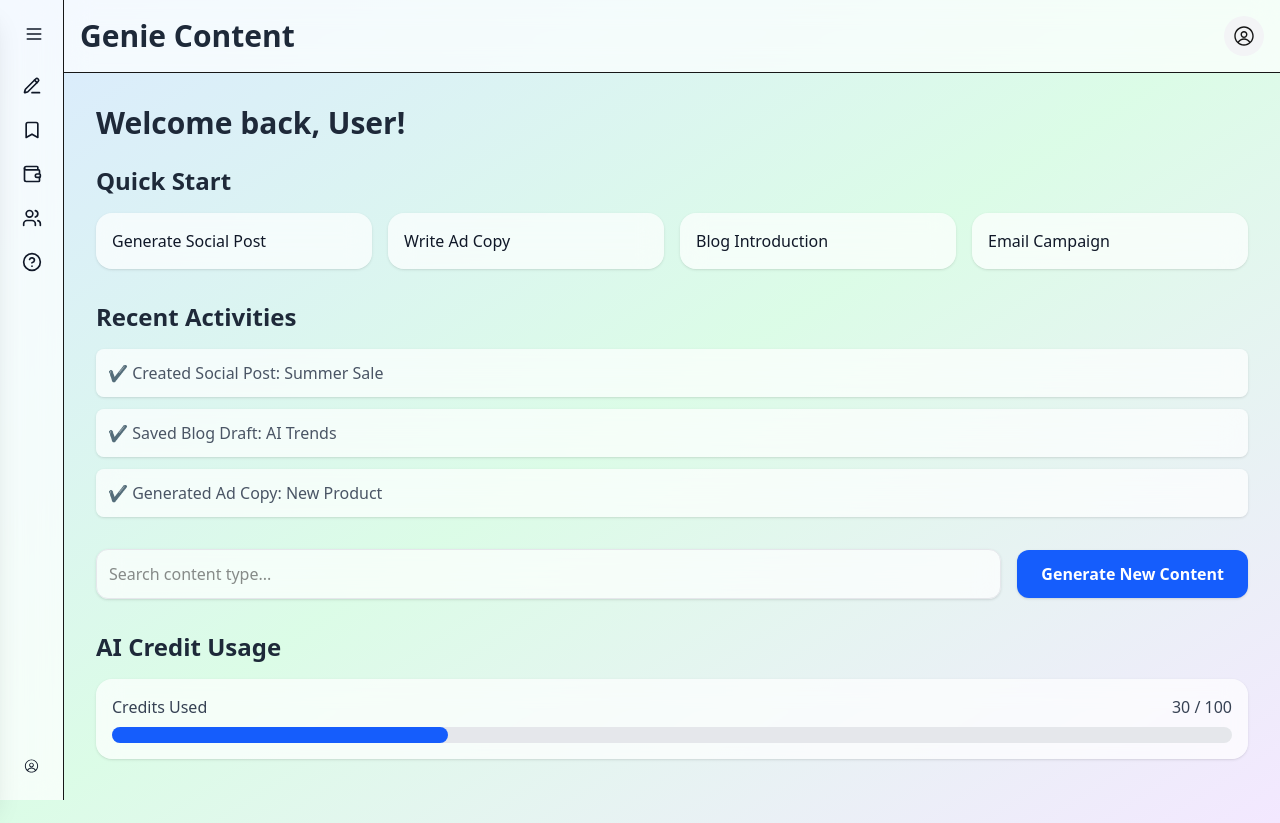
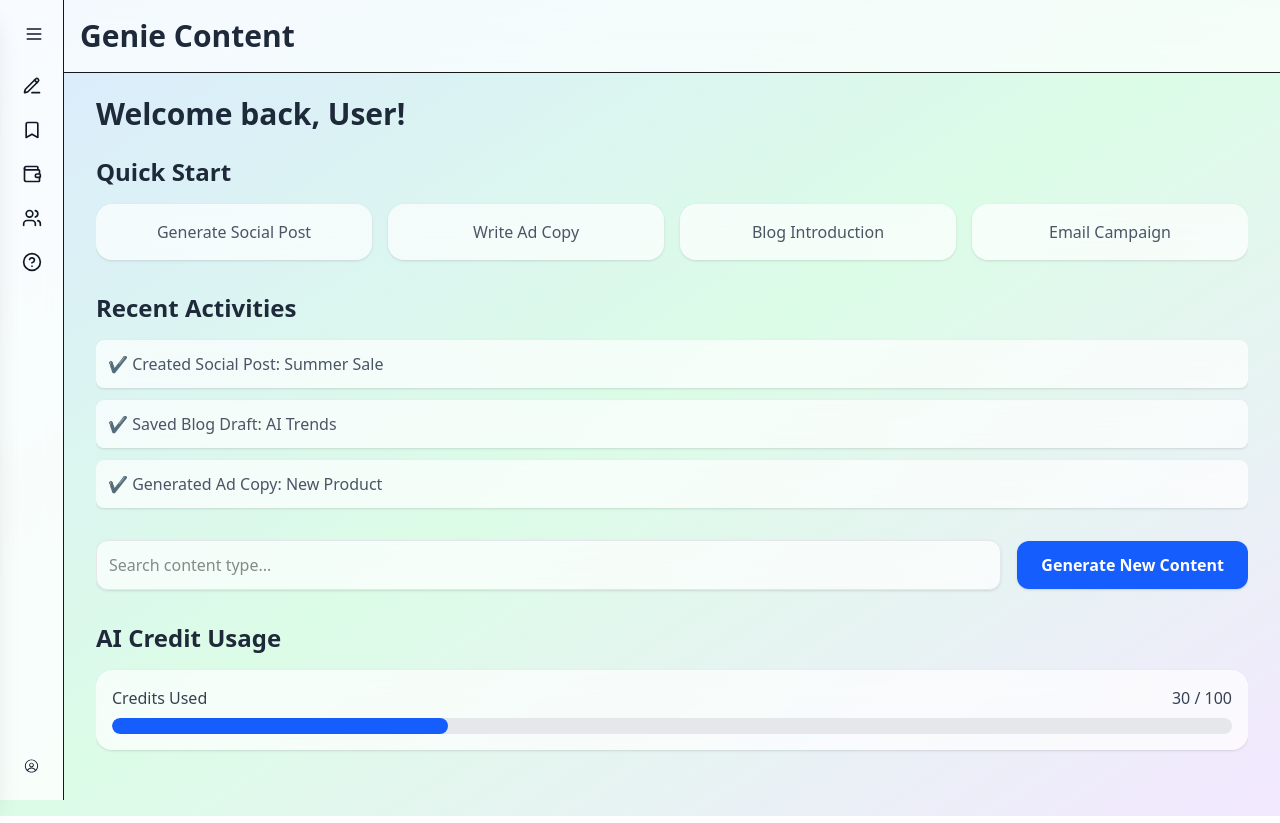
Before and after one commit to aryanpandey-123/geniecontent, a Next.js app: page /dashboard in a window 1280 px wide. Built offline with nearby package versions, Linux system fonts and the light colour scheme.

Commit message:
Refactor Dashboard and Sidebar components: improve structure, enhance sidebar functionality, and update imports.

```diff
--- /dev/null
+++ b/src/app/components/sidebar.tsx
@@ -0,0 +1,137 @@
+// This is the sidebar component.
+
+'use client';
+
+import React, { useEffect, useRef } from 'react';
+import Link from 'next/link';
+import { LuMenu } from 'react-icons/lu';
+import { RxAvatar } from 'react-icons/rx';
+
+export interface MenuItem {
+  name: string;
+  icon: React.ReactNode;
+  href: string;
+}
+
+interface SidebarProps {
+  isMobile?: boolean;
+  expanded: boolean;
+  setExpanded: (v: boolean) => void;
+  sidebarOpen: boolean;
+  setSidebarOpen: (v: boolean) => void;
+  menuItems: MenuItem[];
+}
+
+export default function Sidebar({
+  isMobile = false,
+  expanded,
+  setExpanded,
+  sidebarOpen,
+  setSidebarOpen,
+  menuItems = [],
+}: SidebarProps) {
+  const sidebarRef = useRef<HTMLDivElement | null>(null);
+  const closeBtnRef = useRef<HTMLButtonElement | null>(null);
+
+  useEffect(() => {
+    if (!isMobile) return;
+    if (sidebarOpen) {
+      const prev = document.body.style.overflow;
+      document.body.style.overflow = 'hidden';
+      return () => {
+        document.body.style.overflow = prev;
+      };
+    }
+  }, [isMobile, sidebarOpen]);
+
+  useEffect(() => {
+    if (isMobile && sidebarOpen && closeBtnRef.current) {
+      closeBtnRef.current.focus();
+    }
+  }, [isMobile, sidebarOpen]);
+
+  useEffect(() => {
+    if (!isMobile) return;
+    const onKey = (e: KeyboardEvent) => {
+      if (e.key === 'Escape') setSidebarOpen(false);
+    };
+    window.addEventListener('keydown', onKey);
+    return () => window.removeEventListener('keydown', onKey);
+  }, [isMobile, setSidebarOpen]);
+
+  const desktopClasses = `
+    hidden lg:flex lg:flex-col h-screen fixed left-0 top-0 transition-[width] duration-300
+    ${expanded ? 'w-64' : 'w-16'}
+  `;
+
+  const mobileClasses = `
+    fixed top-0 left-0 h-screen w-64 shadow-xl transform transition-transform duration-300 z-50
+    ${sidebarOpen ? 'translate-x-0' : '-translate-x-full'}
+  `;
+
+  const containerClass = isMobile ? mobileClasses : desktopClasses;
+
+  return (
+    <>
+      <aside
+        ref={sidebarRef}
+        role={isMobile ? 'dialog' : undefined}
+        aria-modal={isMobile ? true : undefined}
+        aria-hidden={isMobile ? !sidebarOpen : undefined}
+        className={`bg-white/80 backdrop-blur-md border-r p-4 ${containerClass}`}
+      >
+
+        <div className="flex items-center justify-between mb-4">
+          <button
+            ref={closeBtnRef}
+            onClick={() => (isMobile ? setSidebarOpen(false) : setExpanded(!expanded))}
+            aria-label={isMobile ? (sidebarOpen ? 'Close sidebar' : 'Open sidebar') : (expanded ? 'Collapse sidebar' : 'Expand sidebar')}
+            aria-expanded={!isMobile ? expanded : undefined}
+            className="p-2 rounded hover:bg-gray-100 focus:outline-none focus:ring-2 focus:ring-blue-500"
+          >
+            <LuMenu size={20} className="text-gray-900" />
+          </button>
+        </div>
+
+        <nav className="flex flex-col space-y-2" aria-label="Main navigation">
+          {menuItems.map((item, i) => {
+            const compact = !isMobile && !expanded;
+            return (
+              <Link
+                key={`${item.name}-${i}`}
+                href={item.href}
+                className={`flex items-center space-x-3 p-2 rounded-md hover:bg-gray-100 transition
+                  ${compact ? 'justify-center' : ''}`}
+                onClick={() => isMobile && setSidebarOpen(false)}
+              >
+                <span className="text-xl" aria-hidden>
+                  {item.icon}
+                </span>
+                {(isMobile || expanded) && <span className="text-gray-800 font-medium">{item.name}</span>}
+              </Link>
+            );
+          })}
+        </nav>
+
+        <button
+          onClick={() => {
+            console.log('Logging out...');
+          }}
+          className="mt-auto w-full flex items-center space-x-3 p-2 rounded-md hover:bg-gray-100 focus:outline-none"
+          aria-label="Logout"
+        >
+          <RxAvatar size={20} className="text-gray-900" />
+          {(isMobile || expanded) && <span className="text-gray-800 font-medium">Logout</span>}
+        </button>
+      </aside>
+
+      {isMobile && sidebarOpen && (
+        <div
+          className="fixed inset-0 z-40 bg-black/40 lg:hidden"
+          onClick={() => setSidebarOpen(false)}
+          aria-hidden="true"
+        />
+      )}
+    </>
+  );
+}
--- a/src/app/dashboard/page.tsx
+++ b/src/app/dashboard/page.tsx
@@ -1,9 +1,9 @@
-// // The Content Generation Screen (main dashboard page)
+// The Content Generation Screen (main dashboard page)
 
 'use client';
 
-import Link from "next/link";
-import { useState } from "react";
+import React, { useMemo, useState } from 'react';
+import Link from 'next/link';
 import {
   LuMenu,
   LuPencilLine,
@@ -11,106 +11,95 @@ import {
   LuWallet,
   LuUsers,
   LuCircleHelp,
-} from "react-icons/lu";
-import { RxAvatar } from "react-icons/rx";
+} from 'react-icons/lu';
+import { RxAvatar } from 'react-icons/rx';
+import Sidebar, { MenuItem } from '@/app/components/sidebar';
 
-export default function Dashboard() {
+export default function DashboardPage() {
   const [sidebarOpen, setSidebarOpen] = useState(false);
   const [expanded, setExpanded] = useState(false);
 
-  const menuItems = [
-    { name: "Generate Content", icon: <LuPencilLine size={20} className="text-gray-900" />, href: "/generate" },
-    { name: "My Projects", icon: <LuBookmark size={20} className="text-gray-900" />, href: "/projects" },
-    { name: "Usage", icon: <LuWallet size={20} className="text-gray-900" />, href: "/usage" },
-    { name: "Settings", icon: <LuUsers size={20} className="text-gray-900" />, href: "/settings" },
-    { name: "Help", icon: <LuCircleHelp size={20} className="text-gray-900" />, href: "/help" },
-  ];
+  const menuItems: MenuItem[] = useMemo(() => [
+    { name: 'Generate Content', icon: <LuPencilLine size={20} className="text-gray-900" />, href: '/generate' },
+    { name: 'My Projects', icon: <LuBookmark size={20} className="text-gray-900" />, href: '/projects' },
+    { name: 'Usage', icon: <LuWallet size={20} className="text-gray-900" />, href: '/usage' },
+    { name: 'Settings', icon: <LuUsers size={20} className="text-gray-900" />, href: '/settings' },
+    { name: 'Help', icon: <LuCircleHelp size={20} className="text-gray-900" />, href: '/help' },
+  ], []);
 
+  const creditsUsed = 30;
+  const creditsTotal = 100;
+  const percent = Math.round((creditsUsed / creditsTotal) * 100);
 
-
-  const Sidebar = ({ isMobile = false }) => (
-    <aside
-      className={`bg-white/70 backdrop-blur-md border-r p-4 transition-all duration-300 ease-in-out z-50
-    ${isMobile
-          ? `fixed top-0 left-0 h-screen w-64 shadow-xl flex flex-col ${sidebarOpen ? 'translate-x-0' : '-translate-x-full'}`
-          : `hidden lg:flex lg:flex-col h-screen ${expanded ? 'w-64' : 'w-16'}`}`}
-    >
-      <div className="flex items-center justify-between mb-4">
-        <button
-          onClick={() => (isMobile ? setSidebarOpen(false) : setExpanded(!expanded))}
-          className="p-2 rounded hover:bg-gray-100 focus:outline-none focus:ring-2 focus:ring-blue-500"
-          aria-label={isMobile ? "Close sidebar" : "Toggle sidebar"}
-        >
-          <LuMenu size={20} className="text-gray-900" />
-        </button>
-      </div>
-
-      <nav className="flex flex-col space-y-2">
-        {menuItems.map((item, index) => (
-          <Link
-            key={item.name + index}
-            href={item.href}
-            className={`flex items-center space-x-3 p-2 rounded-md hover:bg-gray-100 transition
-        ${!isMobile && !expanded ? 'justify-center' : ''}`}
-            onClick={() => isMobile && setSidebarOpen(false)}
-          >
-            <span className="text-xl">{item.icon}</span>
-            {(isMobile || expanded) && <span className="text-gray-800 font-medium">{item.name}</span>}
-          </Link>
-        ))}
-      </nav>
-      {/* Logout at the bottom */}
-      <div
-        onClick={() => console.log("Logging out...")}
-        className="mt-auto flex items-center space-x-3 p-2 rounded-md hover:bg-gray-100 cursor-pointer"
-      >
-        <RxAvatar size={20} className="text-gray-900" />
-        {(expanded || isMobile) && <span className="text-gray-800 font-medium">Logout</span>}
-      </div>
-    </aside>
-  );
+  const navbarLeftClass = expanded ? 'lg:left-64' : 'lg:left-16';
+  const contentLeftClass = expanded ? 'lg:ml-64' : 'lg:ml-16';
 
   return (
     <div className="min-h-screen bg-gradient-to-br from-blue-100 via-green-100 to-purple-100 font-sans">
-      <div className="flex min-h-screen">
-        {/* Desktop Sidebar */}
-        <Sidebar />
 
-        {/* Main Content */}
-        <div className="flex-1 flex flex-col">
-          {/* Navbar */}
-          <nav className="relative bg-white/70 backdrop-blur-md px-4 py-4 flex items-center justify-between border-b">
-            <div className="flex items-center space-x-2">
+      <Sidebar
+        isMobile={false}
+        expanded={expanded}
+        setExpanded={setExpanded}
+        sidebarOpen={sidebarOpen}
+        setSidebarOpen={setSidebarOpen}
+        menuItems={menuItems}
+      />
+
+      <Sidebar
+        isMobile={true}
+        expanded={expanded}
+        setExpanded={setExpanded}
+        sidebarOpen={sidebarOpen}
+        setSidebarOpen={setSidebarOpen}
+        menuItems={menuItems}
+      />
+
+      <nav
+        className={`
+          fixed top-0 left-0 right-0 z-40
+          bg-white/70 backdrop-blur-md
+          px-4 py-4
+          flex items-center justify-between
+          border-b
+          w-full
+          ${navbarLeftClass}
+        `}
+      >
+
         <button
           onClick={() => setSidebarOpen(true)}
-                className="absolute left-4 z-50 lg:hidden p-2 rounded-md bg-white/70 backdrop-blur-md hover:bg-white focus:outline-none focus:ring-2 focus:ring-blue-500"
+          className="lg:hidden p-2 rounded-md bg-white/70 hover:bg-white"
           aria-label="Open menu"
         >
           <LuMenu size={20} className="text-gray-900" />
         </button>
+
         <Link href="/">
-                <span className="ml-10 lg:ml-0 text-3xl font-bold text-gray-800 cursor-pointer">
-                  Genie Content
-                </span>
+          <span className="text-3xl font-bold text-gray-800 cursor-pointer">Genie Content</span>
         </Link>
-            </div>
-            <button className="w-10 h-10 rounded-full bg-gray-100 flex items-center justify-center hover:bg-gray-200 focus:outline-none focus:ring-2 focus:ring-blue-500">
-              <RxAvatar size={22} />
+
+        <button
+          className="w-10 h-10 rounded-full bg-gray-100 flex items-center justify-center hover:bg-gray-200"
+          aria-label="Account"
+        >
+          <RxAvatar size={22} className="text-gray-900" />
         </button>
       </nav>
 
-          {/* Page */}
-          <main className="flex-1 p-8 overflow-auto">
+      <main className={`pt-24 px-4 sm:px-8 ${contentLeftClass}`}>
+        <div className="max-w-full h-[calc(100vh-6rem)] lg:h-[calc(100vh-5rem)] overflow-auto pb-20">
+
           <h1 className="text-3xl font-bold text-gray-800 mb-6">Welcome back, User!</h1>
 
-            {/* Quick Start */}
           <section className="mb-8">
             <h2 className="text-2xl font-bold text-gray-800 mb-4">Quick Start</h2>
-              <div className="grid grid-cols-1 sm:grid-cols-2 md:grid-cols-3 lg:grid-cols-4 gap-4">
-                {["Generate Social Post", "Write Ad Copy", "Blog Introduction", "Email Campaign"].map((template, i) => (
+
+            <div className="grid grid-cols-1 sm:grid-cols-2 md:grid-cols-3 lg:grid-cols-4 gap-4 text-gray-600">
+              {['Generate Social Post', 'Write Ad Copy', 'Blog Introduction', 'Email Campaign'].map((template, i) => (
                 <button
                   key={i}
-                    className="bg-white/70 backdrop-blur-md p-4 rounded-2xl shadow hover:bg-blue-50 transition w-full text-left font-medium text-gray-900"
+                  className="bg-white/70 backdrop-blur-md p-4 rounded-2xl shadow hover:bg-blue-50 transition font-medium"
                 >
                   {template}
                 </button>
@@ -118,11 +107,15 @@ export default function Dashboard() {
             </div>
           </section>
 
-            {/* Recent Activities */}
           <section className="mb-8">
             <h2 className="text-2xl font-bold text-gray-800 mb-4">Recent Activities</h2>
+
             <ul className="space-y-3 text-gray-600">
-                {["Created Social Post: Summer Sale", "Saved Blog Draft: AI Trends", "Generated Ad Copy: New Product"].map((item, i) => (
+              {[
+                'Created Social Post: Summer Sale',
+                'Saved Blog Draft: AI Trends',
+                'Generated Ad Copy: New Product'
+              ].map((item, i) => (
                 <li key={i} className="bg-white/70 backdrop-blur-md p-3 rounded-lg shadow">
                   ✔️ {item}
                 </li>
@@ -130,47 +123,38 @@ export default function Dashboard() {
             </ul>
           </section>
 
-            {/* Generate New Content / Search */}
           <section className="mb-8 flex flex-col sm:flex-row items-center gap-4">
             <input
               type="text"
               placeholder="Search content type..."
-                className="flex-1 p-3 rounded-xl shadow bg-white/70 backdrop-blur-md border border-gray-200 focus:outline-none focus:ring-2 focus:ring-blue-500"
+              className="flex-1 p-3 rounded-xl shadow bg-white/70 backdrop-blur-md border border-gray-200"
             />
-              <button className="bg-blue-600 text-white font-semibold px-6 py-3 rounded-xl shadow hover:bg-blue-700 transition">
+
+            <button className="bg-blue-600 text-white font-semibold px-6 py-3 rounded-xl shadow hover:bg-blue-700">
               Generate New Content
             </button>
           </section>
 
-            {/* AI Credit Usage */}
-            <section className="mb-8">
+          <section className="mb-12">
             <h2 className="text-2xl font-bold text-gray-800 mb-4">AI Credit Usage</h2>
+
             <div className="bg-white/70 backdrop-blur-md p-4 rounded-2xl shadow">
               <div className="flex justify-between mb-2">
                 <span className="text-gray-700 font-medium">Credits Used</span>
-                  <span className="text-gray-700 font-medium">30 / 100</span>
+                <span className="text-gray-700 font-medium">{creditsUsed} / {creditsTotal}</span>
               </div>
-                <div className="w-full bg-gray-200 rounded-full h-4">
+
+              <div className="w-full bg-gray-200 rounded-full h-4 overflow-hidden">
                 <div
-                    className="bg-blue-600 h-4 rounded-full transition-all"
-                    style={{ width: "30%" }}
-                  ></div>
+                  className="h-4 rounded-full bg-blue-600 transition-[width] duration-500"
+                  style={{ width: `${percent}%` }}
+                />
               </div>
             </div>
           </section>
+
+        </div>
       </main>
-        </div>
-      </div>
-
-      {/* Mobile Sidebar & Overlay */}
-      <Sidebar isMobile />
-      {sidebarOpen && (
-        <div
-          className="fixed inset-0 z-40 lg:hidden "
-          onClick={() => setSidebarOpen(false)}
-          aria-hidden="true"
-        />
-      )}
     </div>
   );
 }
```
Lines whose indentation alone changed are shown as unchanged.
